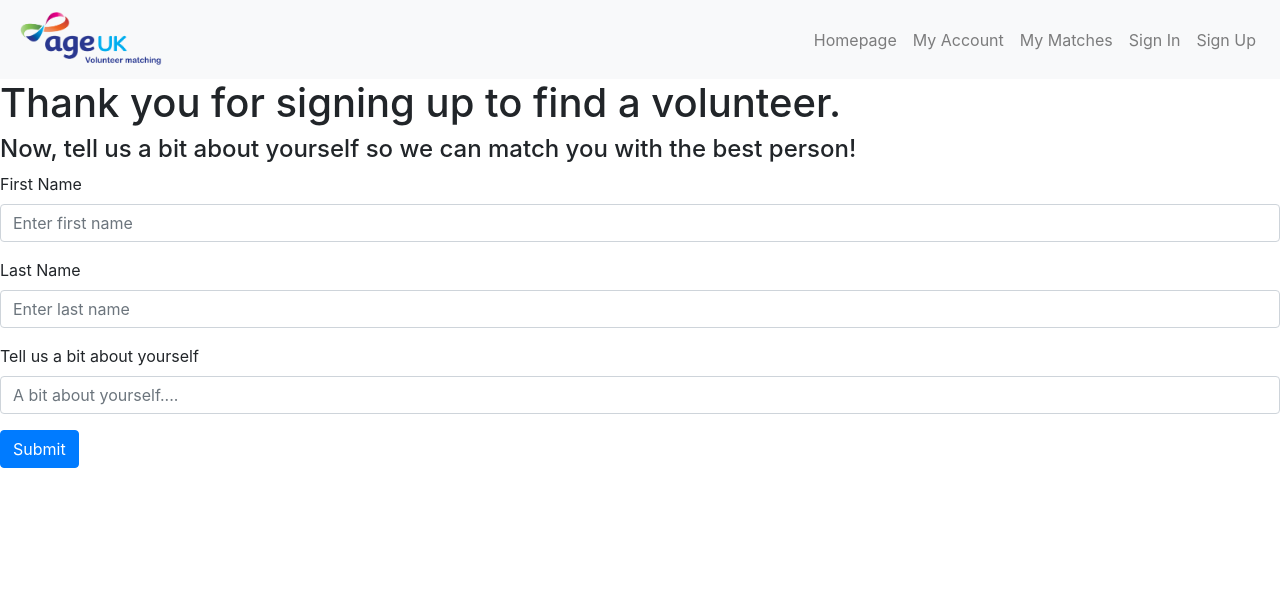
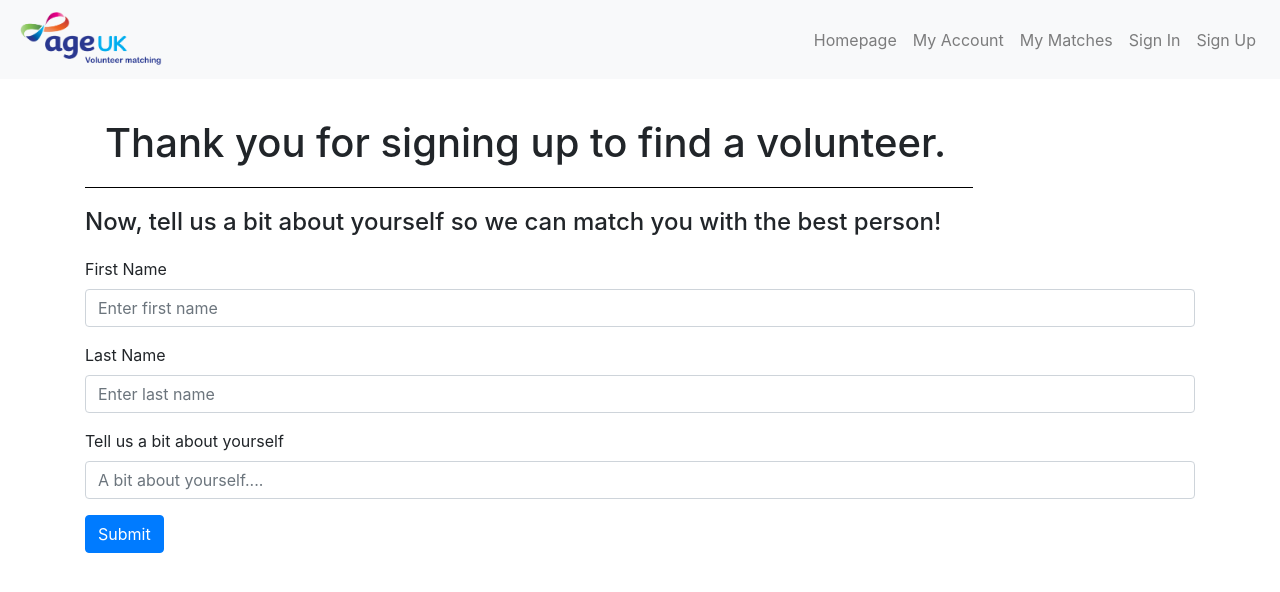
Before and after one commit to Age-UK-Voluteer-Matching/age_uk_react_frontend, a React (Create React App) app: page /userdetails/1 in a window 1280 px wide. Shown: the top 592 px of the page. Built offline with nearby package versions, Linux system fonts and the light colour scheme.

Commit message:
classlist toggles on click for use interests

```diff
--- a/src/components/user/UserDetails.js
+++ b/src/components/user/UserDetails.js
@@ -24,9 +24,9 @@ class UserDetails extends Component {
   }
   render() {
     return (
-      <div>
-        <h1>Thank you for signing up to find a volunteer.</h1>
-        <h4>Now, tell us a bit about yourself so we can match you with the best person!</h4>
+      <div className="container">
+        <h1 className="authentication-titles">Thank you for signing up to find a volunteer.</h1>
+        <h4 className='authentication-subtitles'>Now, tell us a bit about yourself so we can match you with the best person!</h4>
         <form onSubmit={this.handleSubmit}>
           <div className="form-group" >
             <label htmlFor="exampleInputEmail1">First Name</label>
--- a/src/components/user/UserInterests.js
+++ b/src/components/user/UserInterests.js
@@ -11,8 +11,10 @@ class UserInterests extends Component {
     ]
   }
 
-  handleClick = (interest) => {
-    let choice = { id: uuidv4(), interest: interest }
+  handleClick = (e) => {
+    e.preventDefault()
+    e.target.classList.toggle("buttonChecked");
+    let choice = { id: uuidv4(), interest: e.target.name }
     let choices = this.state.choices
     choices.push(choice)
     this.setState({
@@ -47,10 +49,18 @@ class UserInterests extends Component {
       {id: 7, name: 'reading'}
     ]
     return (
-      <div>
+      <div className="container text-center">
         <form onSubmit={this.handleSubmit}>
           {interests.map((interest) => {
-            return <input type="button" key={interest.id} value={interest.name} name={interest.name} id={interest.name} onClick={() => this.handleClick(interest.name)}/>
+            return (
+              <input
+                type="button"
+                key={interest.id}
+                value={interest.name}
+                name={interest.name}
+                id={interest.name}
+                onClick={this.handleClick}
+              />)
           })}
           <input type="submit" name="submit" value="Submit Interests" id=""/>
         </form>
--- a/src/index.css
+++ b/src/index.css
@@ -47,8 +47,16 @@ code {
   padding: 20px;
 }
 
+.authentication-subtitles {
+  margin: 20px 0 20px 0;
+}
+
 .navbar-image {
   width: 150px
+}
+
+.buttonChecked {
+  background: blue
 }
 
 
```
